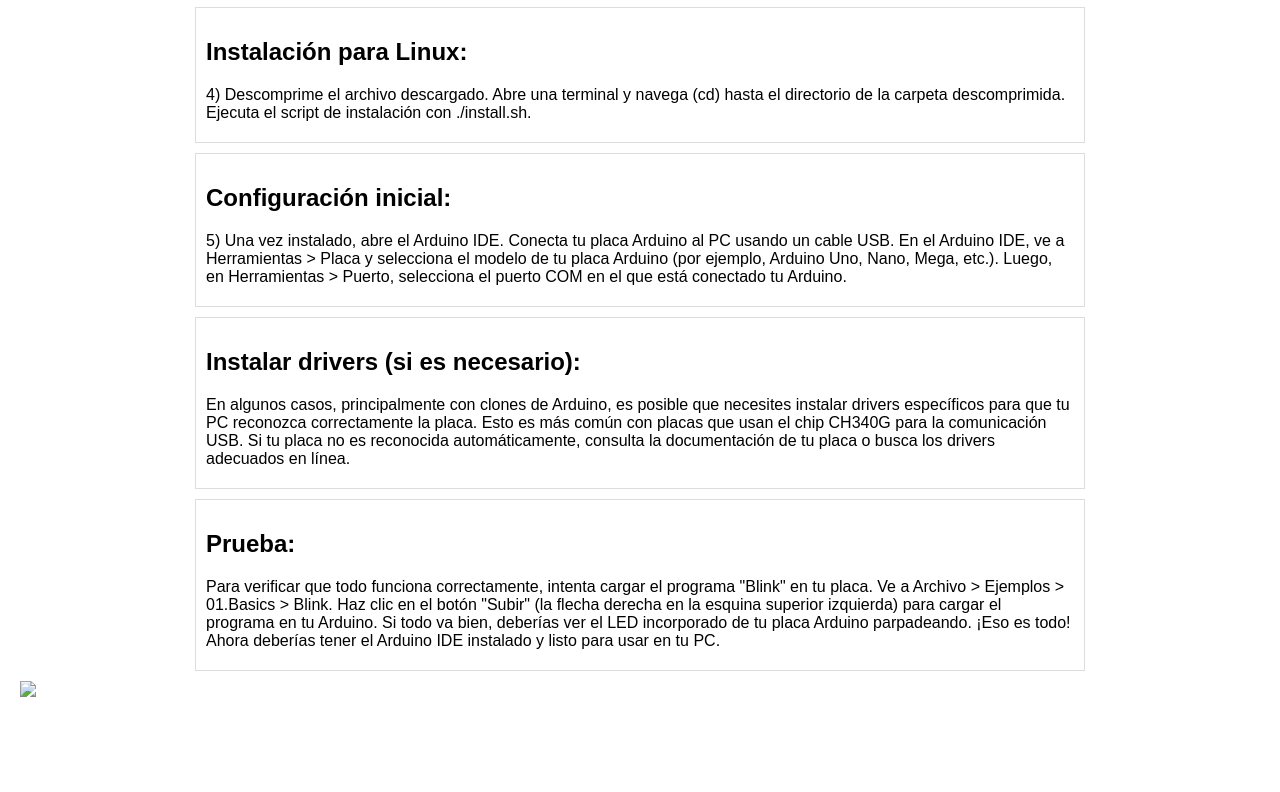
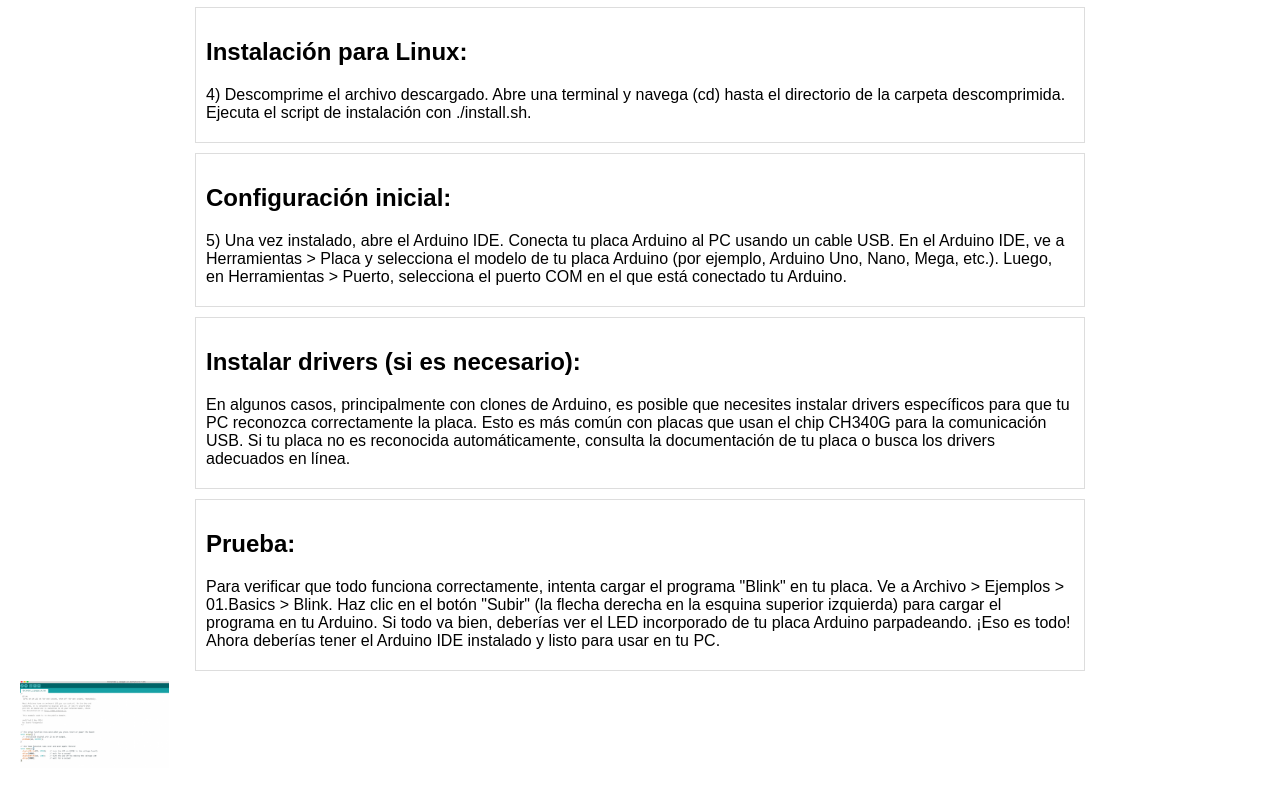
Before and after one commit to juanpaa26/Arduino-nano-, a plain HTML site: page instalar_software.html in a window 1280 px wide. Shown: the part 586-1378 px from the top of the page. Before the commit the page ends 1307 px from the top, so only its background shows below. Drawn offline with Linux system fonts and the light colour scheme.

Commit message:
Update instalar_software.html

```diff
--- a/instalar_software.html
+++ b/instalar_software.html
@@ -68,6 +68,6 @@
     <p>Para verificar que todo funciona correctamente, intenta cargar el programa "Blink" en tu placa. Ve a Archivo > Ejemplos > 01.Basics > Blink. Haz clic en el botón "Subir" (la flecha derecha en la esquina superior izquierda) para cargar el programa en tu Arduino. Si todo va bien, deberías ver el LED incorporado de tu placa Arduino parpadeando. ¡Eso es todo! Ahora deberías tener el Arduino IDE instalado y listo para usar en tu PC.</p>
   </div>
 </body>
-  <img src="imagenes/software arduino.jpg"width="12%">
+  <img src="imagenes/software arduino nano.jpg"width="12%">
 
 </html>
```
